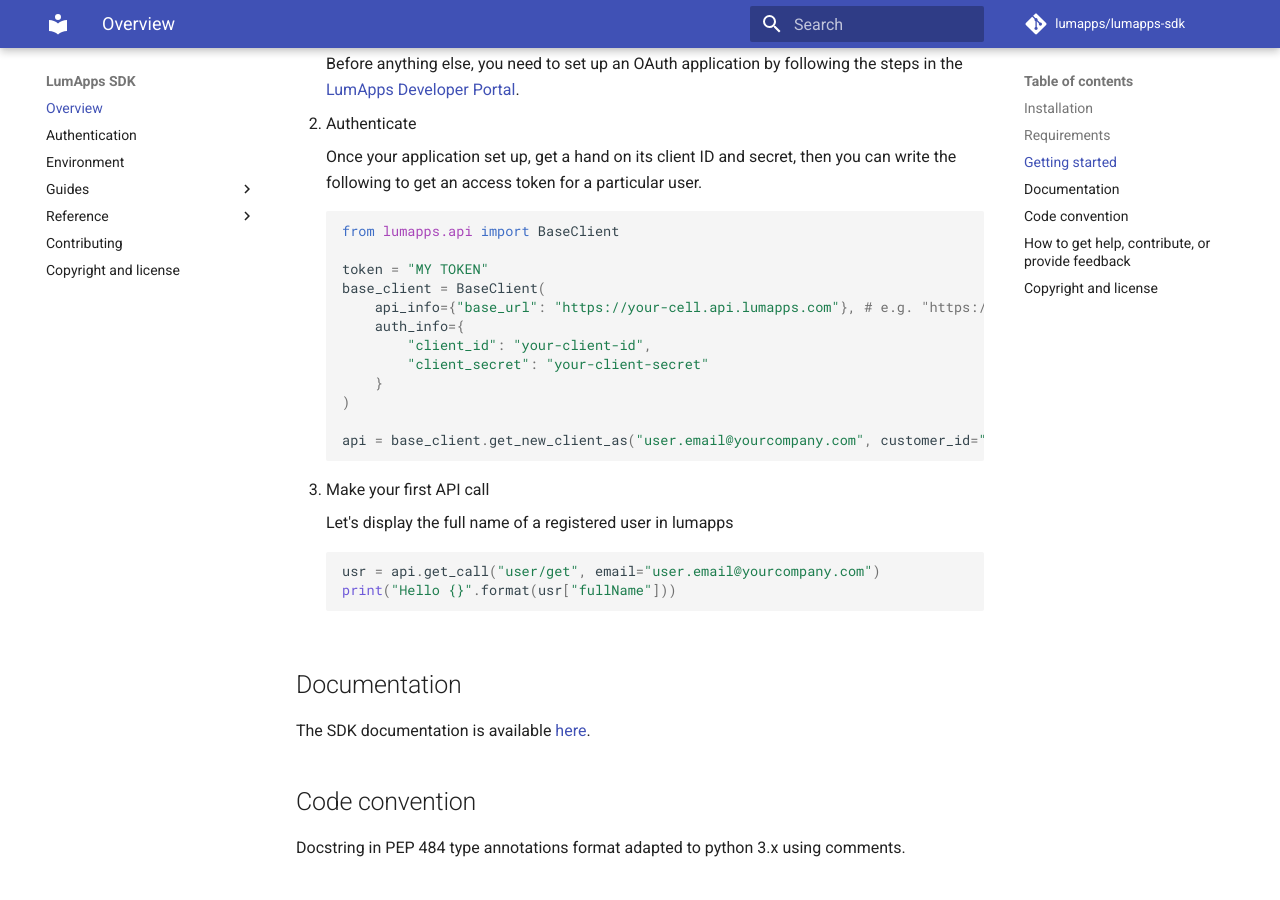
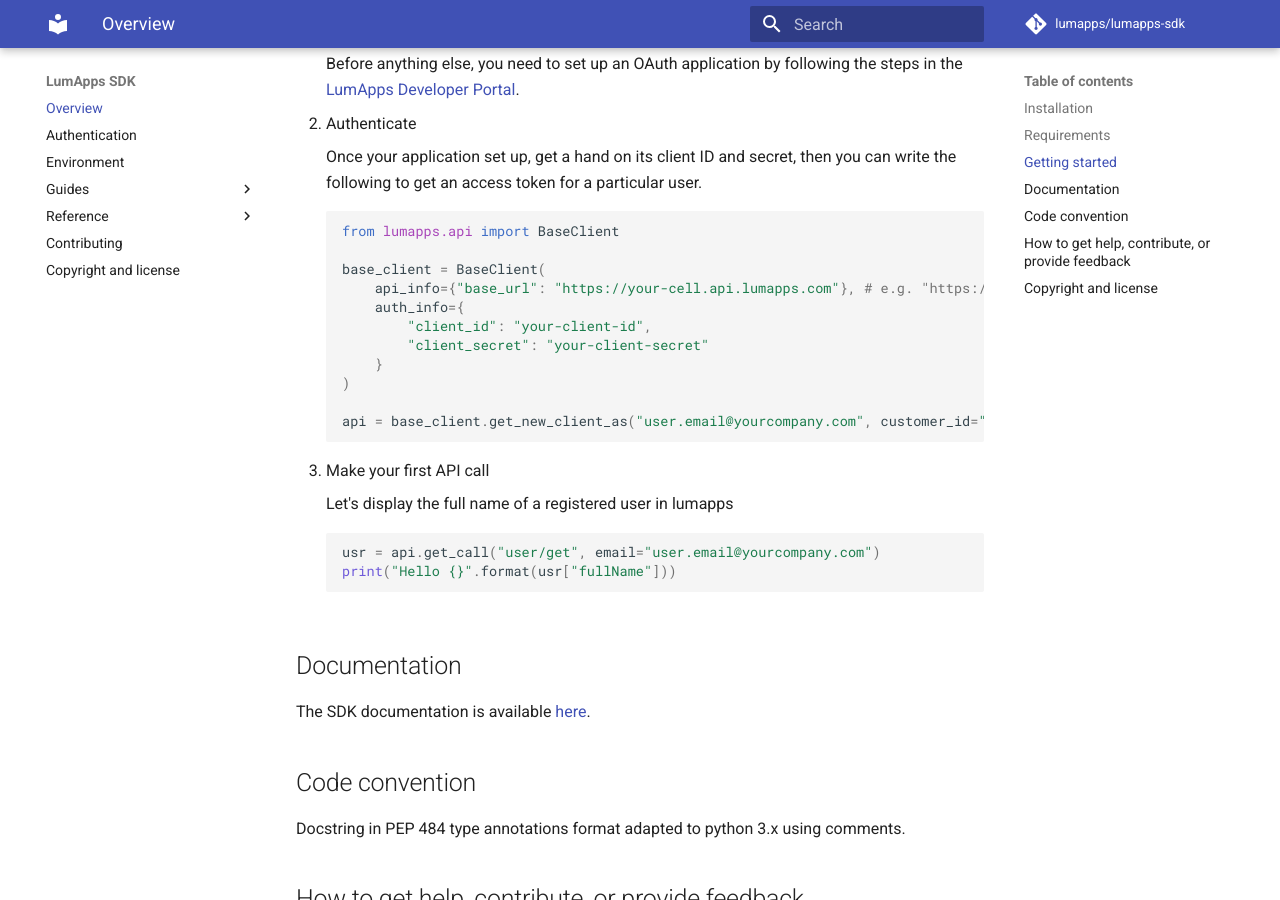
Before and after one commit to lumapps/lumapps-sdk, an MkDocs documentation site: the page built from docs/index.md, in a window 1280 px wide and 900 px high, scrolled down 720 px. Built offline with MkDocs 1.6.1 and Material for MkDocs 9.7.7, drawn with Linux system fonts in a browser that asks for light colours; comment, search, counter and statistics services are not loaded.

Commit message:
chore(sdk): docs: remove token reference in code snippet

````diff
--- a/docs/index.md
+++ b/docs/index.md
@@ -40,7 +40,6 @@
     ```python
     from lumapps.api import BaseClient
 
-    token = "MY TOKEN"
     base_client = BaseClient(
         api_info={"base_url": "https://your-cell.api.lumapps.com"}, # e.g. "https://go-cell-001.api.lumapps.com"
         auth_info={
````
